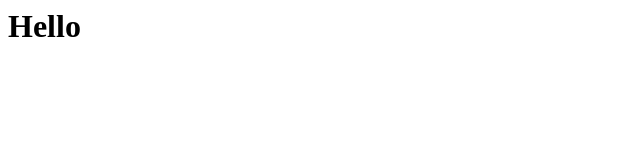
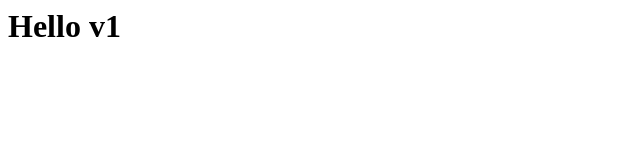
Before and after one commit to k2vhut/testgit, a plain HTML site: page index.html in a window 1280 px wide. Shown: the full height of the page, 0-640 px from the left. Drawn offline with Linux system fonts and the light colour scheme.

Commit message:
master v1

```diff
--- a/index.html
+++ b/index.html
@@ -1 +1 @@
-<h1>Hello</h1>
+<h1>Hello v1</h1>
```
